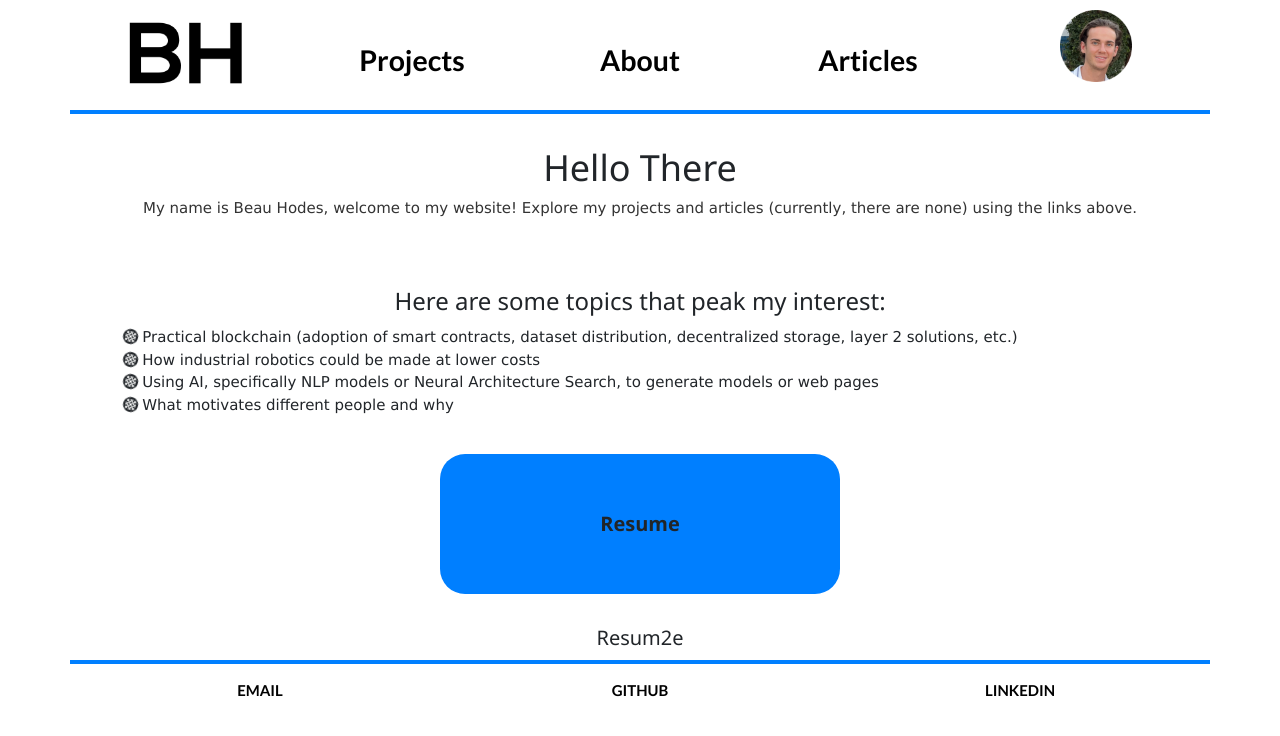
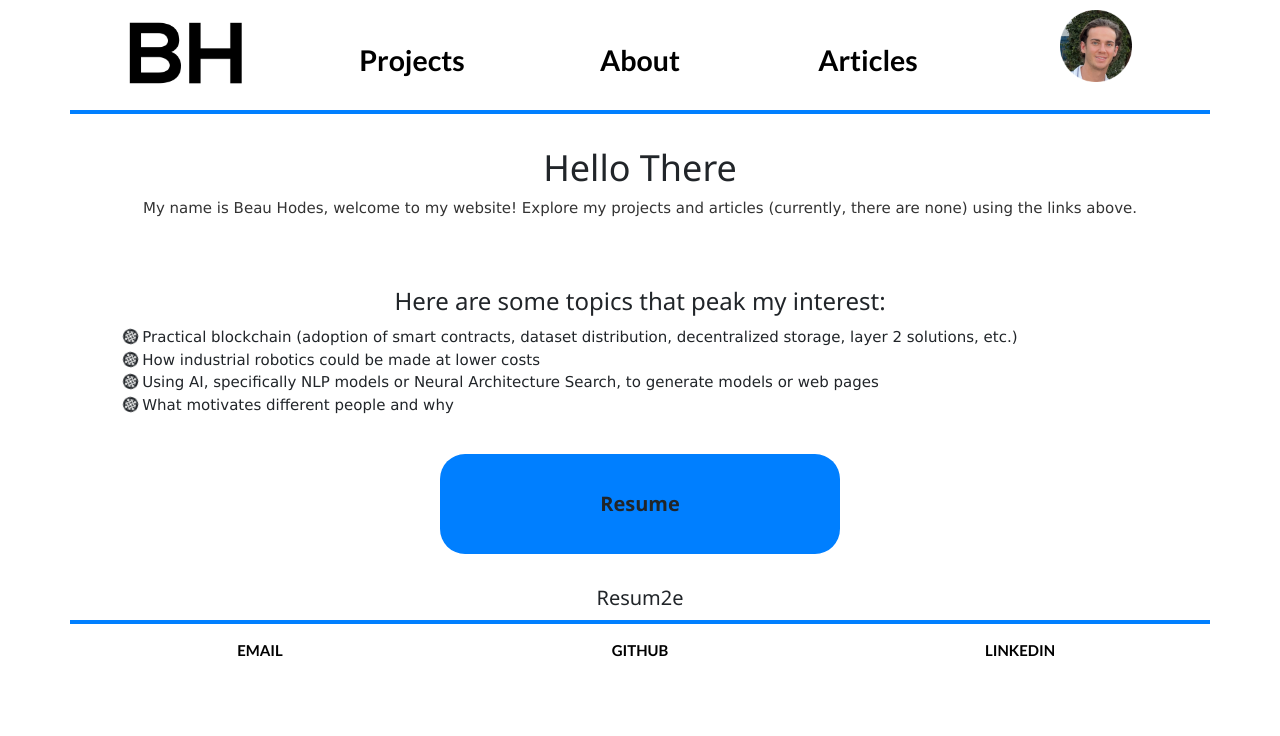
Before and after one commit to beauhodes/beauhodes.github.io, a Jekyll site: the page built from index.html, in a window 1280 px wide. Shown: the top 736 px of the page. Built offline with Jekyll 4.4.1, drawn with Linux system fonts in a browser that asks for light colours; nearby versions of some CDN libraries.

Commit message:
Update main.css

```diff
--- a/css/main.css
+++ b/css/main.css
@@ -109,7 +109,7 @@ a.projLink {
     color: blue;
 }
 .resumeLink {
-    line-height: 7em;
+    line-height: 5em;
     color: #69696;
     font-weight: bold;
     text-align: center;
@@ -119,10 +119,12 @@ a.projLink {
     display: block;
     margin:0 auto;
     width: 20em;
-    height: 7em;
+    height: 5em;
 }
+/*
 a.resumeLink {
     display: block;
     margin:0 auto;
     text-align: center;
 }
+*/
```
